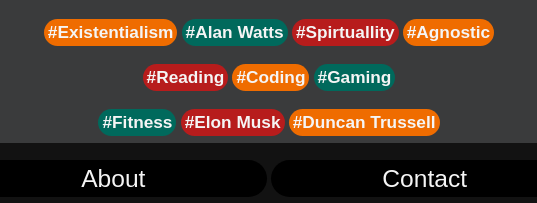
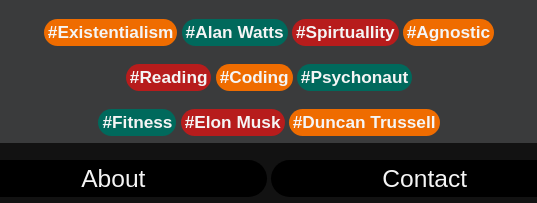
Before and after one commit to No0ne405/No0ne405.github.io, a plain HTML site: page index.html in a window 1280 px wide. Shown: the part 1561-1764 px from the top of the page, 371-908 px from the left. Drawn offline with nearby package versions, Linux system fonts and the light colour scheme.

Commit message:
Update index.html

```diff
--- a/index.html
+++ b/index.html
@@ -125,7 +125,7 @@
         <br>
         <h6 class="redHash">#Reading</h6>
         <h6 class="orangeHash">#Coding</h6>
-        <h6 class="greenHash">#Gaming</h6>
+        <h6 class="greenHash">#Psychonaut</h6>
         <br>
         <h6 class="greenHash">#Fitness</h6>
         <h6 class="redHash">#Elon Musk</h6>
```
